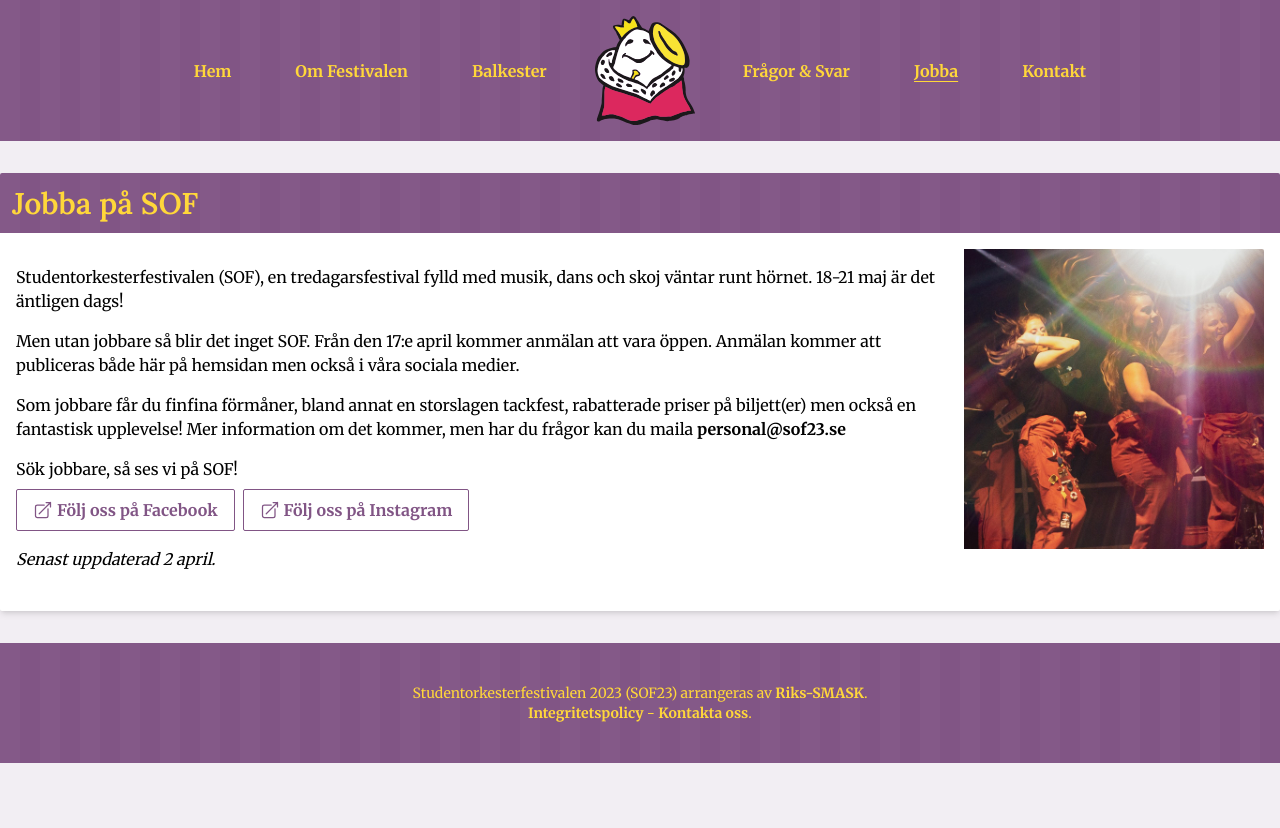
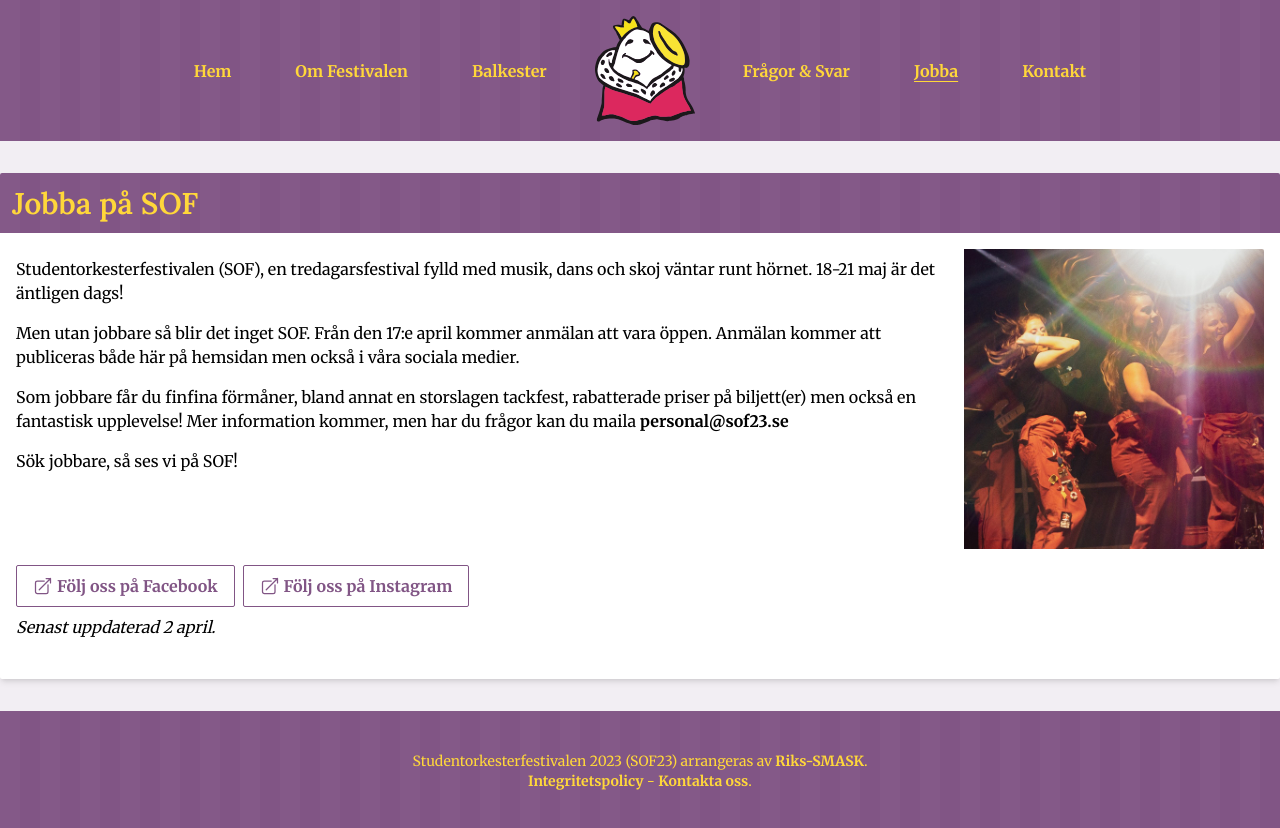
Before and after one commit to WheresMarco/SOF23, a Next.js app: page /jobba in a window 1280 px wide. Shown: the top 828 px of the page. Before the commit the page ends 800 px from the top, so only its background shows below. Built offline with nearby package versions, Linux system fonts and the light colour scheme.

Commit message:
Formatting

```diff
--- a/app/jobba/page.js
+++ b/app/jobba/page.js
@@ -24,7 +24,7 @@ export default function Jobba() {
             alt="Bild från tidigare SOF"
             className="hidden md:block rounded-sm float-right pl-4 pb-4"
           />
-          <p>
+
           <p>
             Studentorkesterfestivalen (SOF), en tredagarsfestival fylld med
             musik, dans och skoj väntar runt hörnet. 18-21 maj är det äntligen
@@ -39,13 +39,14 @@ export default function Jobba() {
 
           <p>
             Som jobbare får du finfina förmåner, bland annat en storslagen
-              tackfest, rabatterade priser på biljett(er) men också en
-              fantastisk upplevelse! Mer information om det kommer, men har du
-              frågor kan du maila{" "}
-              <a href="mailto:personal@sof23.se">personal@sof23.se</a>
+            tackfest, rabatterade priser på biljett(er) men också en fantastisk
+            upplevelse! Mer information kommer, men har du frågor kan du
+            maila <a href="mailto:personal@sof23.se">personal@sof23.se</a>
           </p>
 
           <p>Sök jobbare, så ses vi på SOF!</p>
+
+          <br className="clear-both" />
 
           <Link
             className="btn btn-purple mr-2 mb-2 md:mb-0"
@@ -89,7 +90,6 @@ export default function Jobba() {
             </svg>
             Följ oss på Instagram
           </Link>
-          </p>
 
           <p className="italic">Senast uppdaterad 2 april.</p>
 
```
Lines whose indentation alone changed are shown as unchanged.
